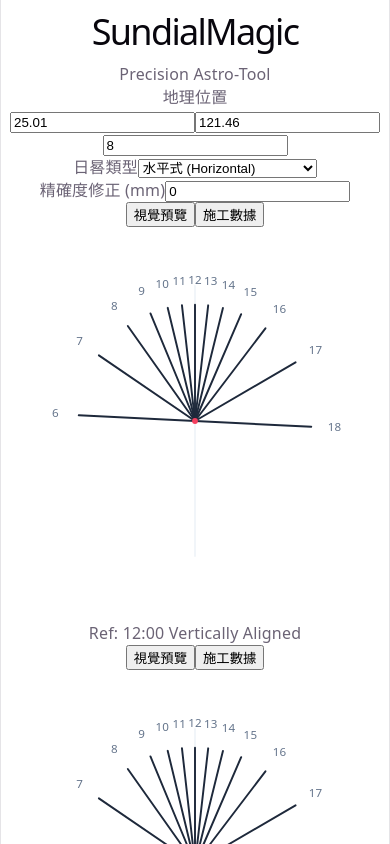
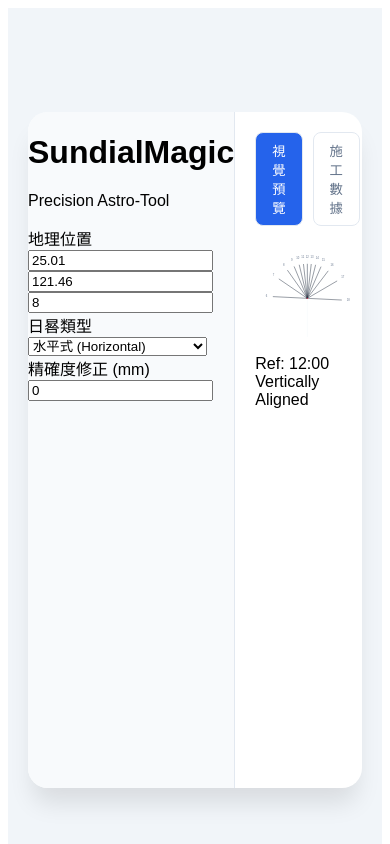
Before and after one commit to NoboruKuni/SundialMagicTool, a React (Vite) app: page / in a window 390 px wide. Shown: the top 844 px of the page. Built offline with nearby package versions, Linux system fonts and the light colour scheme.

Commit message:
fix: 徹底解決 12 點對齊問題並重構 UI 排版

```diff
--- a/src/App.jsx
+++ b/src/App.jsx
@@ -1,73 +1,40 @@
-// 檔案名稱：App.jsx
+// 檔案名稱：src/App.jsx
 import React, { useState } from 'react';
 import SundialConfigPanel from './SundialConfigPanel';
 import SundialPreview from './SundialPreview';
-import ConstructionData from './ConstructionData'; // 新增引用
-import { calculateHourLines } from './sundialMath'; // 新增引用
+import ConstructionData from './ConstructionData';
+import { calculateHourLines } from './sundialMath';
 
 export default function App() {
-  // 核心狀態：所有的設定都在這裡統一管理
   const [config, setConfig] = useState({
-    latitude: 25.01,
-    longitude: 121.46,
-    timezone: 8,
-    type: 'horizontal',
-    radius: 120,
-    gnomonThickness: 0,
-    applyLongitudeCorrection: true,
+    latitude: 25.01, longitude: 121.46, timezone: 8,
+    type: 'horizontal', radius: 150, gnomonThickness: 0
   });
-
-const [activeTab, setActiveTab] = useState('preview'); // 新增分頁狀態
-const hourData = calculateHourLines(config); // 先算出數據
-
+  const [activeTab, setActiveTab] = useState('preview');
+  const data = calculateHourLines(config);
 
   return (
-    // 外層容器：滿版高度，灰色背景，讓中間的卡片浮凸出來
-    <div className="min-h-screen bg-gray-200 p-4 md:p-8 flex items-center justify-center font-sans">
+    <div style={{ minHeight: '100vh', backgroundColor: '#f1f5f9', display: 'flex', alignItems: 'center', justifyContent: 'center', padding: '20px', fontFamily: 'sans-serif' }}>
+      <div style={{ maxWidth: '1000px', width: '100%', backgroundColor: 'white', borderRadius: '20px', display: 'flex', boxShadow: '0 20px 25px -5px rgba(0,0,0,0.1)', overflow: 'hidden', height: '80vh' }}>
 
-      {/* 主卡片：限制最大寬度，並分為左右兩欄 */}
-      <div className="max-w-6xl w-full bg-white rounded-2xl shadow-xl overflow-hidden flex flex-col md:flex-row h-[80vh] min-h-[600px]">
-
-        {/* 左側：控制面板 (寬度佔 1/3) */}
-        <div className="w-full md:w-1/3 border-r border-gray-100">
-          {/* 將 config 和修改 config 的函數傳入表單 */}
+        {/* 左側：設定區 */}
+        <div style={{ width: '350px', borderRight: '1px solid #e2e8f0', backgroundColor: '#f8fafc' }}>
           <SundialConfigPanel config={config} onChange={setConfig} />
         </div>
 
-        {/* 右側：視覺預覽區 (寬度佔 2/3) */}
-        <div className="w-full md:w-2/3 bg-gray-50/50 p-6 flex flex-col relative">
-          {/* 預留 Tab 切換按鈕的空間 */}
-          <div className="flex justify-end mb-4 space-x-2 absolute top-6 right-6 z-10">
-             <button className="px-4 py-1.5 bg-blue-600 text-white text-sm rounded-md shadow-sm">視覺預覽</button>
-             <button className="px-4 py-1.5 bg-white text-gray-600 text-sm border border-gray-200 rounded-md shadow-sm hover:bg-gray-50">施工數據</button>
+        {/* 右側：顯示區 */}
+        <div style={{ flex: 1, display: 'flex', flexDirection: 'column', position: 'relative', padding: '20px' }}>
+          <div style={{ display: 'flex', justifyContent: 'flex-end', gap: '10px', marginBottom: '20px' }}>
+            <button onClick={() => setActiveTab('preview')} style={{ padding: '8px 16px', borderRadius: '8px', cursor: 'pointer', border: '1px solid #e2e8f0', backgroundColor: activeTab === 'preview' ? '#2563eb' : 'white', color: activeTab === 'preview' ? 'white' : '#64748b' }}>視覺預覽</button>
+            <button onClick={() => setActiveTab('data')} style={{ padding: '8px 16px', borderRadius: '8px', cursor: 'pointer', border: '1px solid #e2e8f0', backgroundColor: activeTab === 'data' ? '#2563eb' : 'white', color: activeTab === 'data' ? 'white' : '#64748b' }}>施工數據</button>
           </div>
 
-          {/* 將 config 傳入 SVG 預覽元件 */}
-          <SundialPreview config={config} />
+          <div style={{ flex: 1, overflow: 'hidden' }}>
+            {activeTab === 'preview' ? <SundialPreview config={config} /> : <ConstructionData config={config} data={data} />}
+          </div>
         </div>
 
       </div>
-      <div className="flex justify-end mb-4 space-x-2 absolute top-6 right-6 z-10">
-  <button
-    onClick={() => setActiveTab('preview')}
-    className={`px-4 py-1.5 text-sm rounded-md shadow-sm transition-all ${activeTab === 'preview' ? 'bg-blue-600 text-white' : 'bg-white text-gray-600 border border-gray-200'}`}
-  >
-    視覺預覽
-  </button>
-  <button
-    onClick={() => setActiveTab('data')}
-    className={`px-4 py-1.5 text-sm rounded-md shadow-sm transition-all ${activeTab === 'data' ? 'bg-blue-600 text-white' : 'bg-white text-gray-600 border border-gray-200'}`}
-  >
-    施工數據
-  </button>
-</div>
-
-{/* 根據 Tab 顯示內容 */}
-{activeTab === 'preview' ? (
-  <SundialPreview config={config} />
-) : (
-  <ConstructionData config={config} data={hourData} />
-)}
     </div>
   );
 }
--- a/src/index.css
+++ b/src/index.css
@@ -1,111 +1,3 @@
-:root {
-  --text: #6b6375;
-  --text-h: #08060d;
-  --bg: #fff;
-  --border: #e5e4e7;
-  --code-bg: #f4f3ec;
-  --accent: #aa3bff;
-  --accent-bg: rgba(170, 59, 255, 0.1);
-  --accent-border: rgba(170, 59, 255, 0.5);
-  --social-bg: rgba(244, 243, 236, 0.5);
-  --shadow:
-    rgba(0, 0, 0, 0.1) 0 10px 15px -3px, rgba(0, 0, 0, 0.05) 0 4px 6px -2px;
-
-  --sans: system-ui, 'Segoe UI', Roboto, sans-serif;
-  --heading: system-ui, 'Segoe UI', Roboto, sans-serif;
-  --mono: ui-monospace, Consolas, monospace;
-
-  font: 18px/145% var(--sans);
-  letter-spacing: 0.18px;
-  color-scheme: light dark;
-  color: var(--text);
-  background: var(--bg);
-  font-synthesis: none;
-  text-rendering: optimizeLegibility;
-  -webkit-font-smoothing: antialiased;
-  -moz-osx-font-smoothing: grayscale;
-
-  @media (max-width: 1024px) {
-    font-size: 16px;
-  }
-}
-
-@media (prefers-color-scheme: dark) {
-  :root {
-    --text: #9ca3af;
-    --text-h: #f3f4f6;
-    --bg: #16171d;
-    --border: #2e303a;
-    --code-bg: #1f2028;
-    --accent: #c084fc;
-    --accent-bg: rgba(192, 132, 252, 0.15);
-    --accent-border: rgba(192, 132, 252, 0.5);
-    --social-bg: rgba(47, 48, 58, 0.5);
-    --shadow:
-      rgba(0, 0, 0, 0.4) 0 10px 15px -3px, rgba(0, 0, 0, 0.25) 0 4px 6px -2px;
-  }
-
-  #social .button-icon {
-    filter: invert(1) brightness(2);
-  }
-}
-
-body {
-  margin: 0;
-}
-
-#root {
-  width: 1126px;
-  max-width: 100%;
-  margin: 0 auto;
-  text-align: center;
-  border-inline: 1px solid var(--border);
-  min-height: 100svh;
-  display: flex;
-  flex-direction: column;
-  box-sizing: border-box;
-}
-
-h1,
-h2 {
-  font-family: var(--heading);
-  font-weight: 500;
-  color: var(--text-h);
-}
-
-h1 {
-  font-size: 56px;
-  letter-spacing: -1.68px;
-  margin: 32px 0;
-  @media (max-width: 1024px) {
-    font-size: 36px;
-    margin: 20px 0;
-  }
-}
-h2 {
-  font-size: 24px;
-  line-height: 118%;
-  letter-spacing: -0.24px;
-  margin: 0 0 8px;
-  @media (max-width: 1024px) {
-    font-size: 20px;
-  }
-}
-p {
-  margin: 0;
-}
-
-code,
-.counter {
-  font-family: var(--mono);
-  display: inline-flex;
-  border-radius: 4px;
-  color: var(--text-h);
-}
-
-code {
-  font-size: 15px;
-  line-height: 135%;
-  padding: 4px 8px;
-  background: var(--code-bg);
-}
+@tailwind base;
+@tailwind components;
+@tailwind utilities;
--- a/src/sundialMath.js
+++ b/src/sundialMath.js
@@ -3,59 +3,65 @@
 const RAD_TO_DEG = 180 / Math.PI;
 
 export function calculateHourLines(config) {
-  const { latitude, longitude, timezone, type, gnomonThickness = 0 } = config;
+  // 強制將所有輸入轉為數字，避免字串運算錯誤
+  const latitude = Number(config.latitude);
+  const longitude = Number(config.longitude);
+  const timezone = Number(config.timezone);
+  const gnomonThickness = Number(config.gnomonThickness);
+  const type = config.type;
+
   const phi = latitude * DEG_TO_RAD;
-
-  // 1. 計算經度偏移 (小時 12:00 時，太陽實際上偏離子午線幾度)
   const standardMeridian = timezone * 15;
   const lonOffsetDeg = longitude - standardMeridian;
 
-  // 2. 核心公式：根據日晷類型，計算「時角 h」對應的「面角度 A」
-  const getDialAngle = (hDeg) => {
-    const hRad = hDeg * DEG_TO_RAD;
-    if (type === 'analemmatic') {
-      // 地平投影式：回傳 X, Y 座標
-      return { x: Math.sin(hRad), y: Math.sin(phi) * Math.cos(hRad) };
-    } else {
-      // 水平/垂直式
-      const factor = type === 'horizontal' ? Math.sin(phi) : Math.cos(phi);
-      // 使用 atan2 確保 360 度全範圍精確
-      const angleRad = Math.atan2(Math.sin(hRad) * factor, Math.cos(hRad));
-      return { angleDeg: angleRad * RAD_TO_DEG };
-    }
+  // 12:00 的原始偏移角基準
+  const getBaseAngle = () => {
+    const hRad = lonOffsetDeg * DEG_TO_RAD;
+    if (type === 'analemmatic') return Math.atan2(Math.sin(hRad), Math.sin(phi) * Math.cos(hRad));
+    const factor = type === 'horizontal' ? Math.sin(phi) : Math.cos(phi);
+    return Math.atan2(Math.sin(hRad) * factor, Math.cos(hRad));
   };
-
-  // 3. 找出「時鐘 12:00」的基準 (Base)
-  const base = getDialAngle(lonOffsetDeg);
+  const baseAngleRad = getBaseAngle();
 
   const lines = [];
   for (let hour = 6; hour <= 18; hour++) {
-    const currentH = (hour - 12) * 15 + lonOffsetDeg;
-    const current = getDialAngle(currentH);
+    const hDeg = (hour - 12) * 15 + lonOffsetDeg;
+    const hRad = hDeg * DEG_TO_RAD;
 
     let pointData = { hour };
     const side = hour < 12 ? -1 : (hour > 12 ? 1 : 0);
     const thicknessShift = (gnomonThickness / 2) * side;
 
-    if (type === 'analemmatic') {
-      // 對於橢圓日晷，我們需要旋轉座標向量
-      const rotRad = -Math.atan2(base.x, base.y);
-      const cosR = Math.cos(rotRad);
-      const sinR = Math.sin(rotRad);
-      // 旋轉矩陣確保 12:00 的 (base.x, base.y) 被轉到 (0, 1)
-      pointData.x = current.x * cosR - current.y * sinR;
-      pointData.y = current.x * sinR + current.y * cosR;
+    // --- 核心修正區 ---
+    if (hour === 12) {
+      // 暴力修正：12點絕對垂直
+      pointData.angle = 0;
+      pointData.x = 0;
+      pointData.y = 1;
     } else {
-      // 水平/垂直式：直接減去基準角，確保 12:00 為 0 度
-      const finalAngle = current.angleDeg - base.angleDeg;
-      pointData.x = Math.sin(finalAngle * DEG_TO_RAD);
-      pointData.y = Math.cos(finalAngle * DEG_TO_RAD);
-      pointData.angle = finalAngle;
+      if (type === 'analemmatic') {
+        const rawX = Math.sin(hRad);
+        const rawY = Math.sin(phi) * Math.cos(hRad);
+        // 使用旋轉矩陣轉回 12:00 軸心
+        const cosR = Math.cos(-baseAngleRad);
+        const sinR = Math.sin(-baseAngleRad);
+        pointData.x = rawX * cosR - rawY * sinR;
+        pointData.y = rawX * sinR + rawY * cosR;
+        pointData.angle = Math.atan2(pointData.x, pointData.y) * RAD_TO_DEG;
+      } else {
+        const factor = type === 'horizontal' ? Math.sin(phi) : Math.cos(phi);
+        const currentAngleRad = Math.atan2(Math.sin(hRad) * factor, Math.cos(hRad));
+        const finalAngle = (currentAngleRad - baseAngleRad) * RAD_TO_DEG;
+        pointData.angle = finalAngle;
+        pointData.x = Math.sin(finalAngle * DEG_TO_RAD);
+        pointData.y = Math.cos(finalAngle * DEG_TO_RAD);
+      }
     }
 
     pointData.thicknessShift = thicknessShift;
     lines.push(pointData);
 
+    // 處理有厚度的 12 點
     if (hour === 12 && gnomonThickness > 0) {
       lines[lines.length - 1].thicknessShift = -(gnomonThickness / 2);
       lines.push({ ...pointData, thicknessShift: (gnomonThickness / 2) });
```
